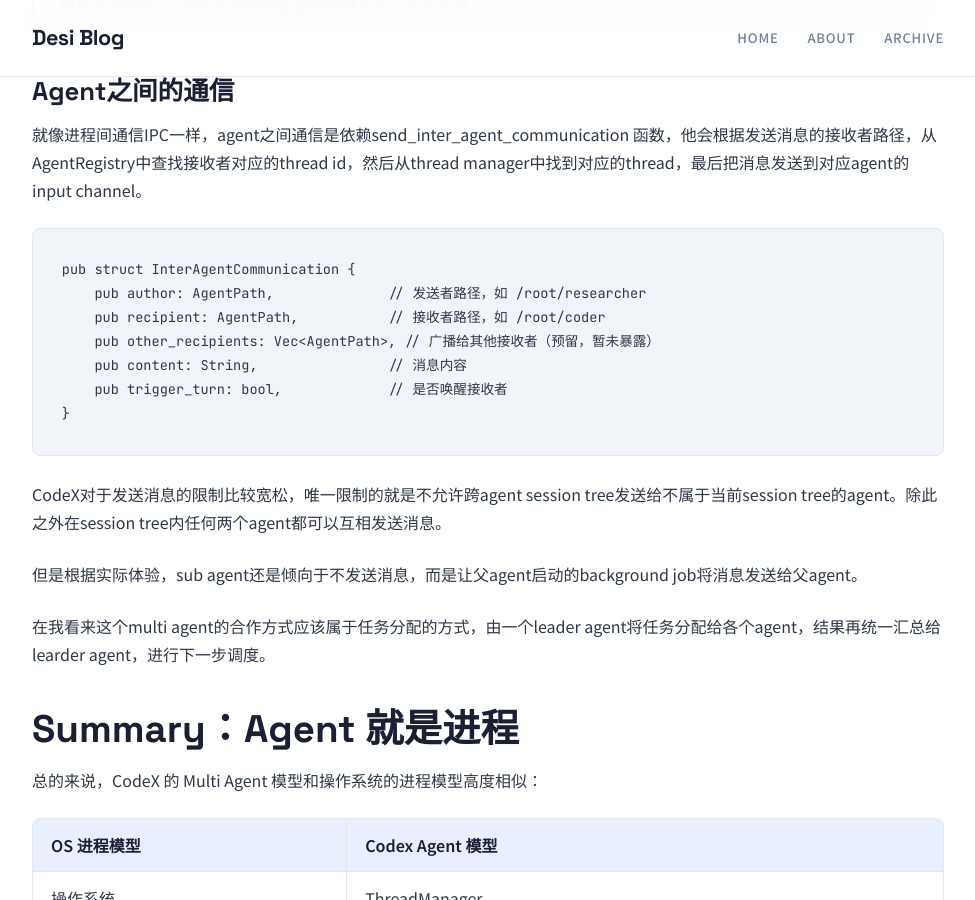
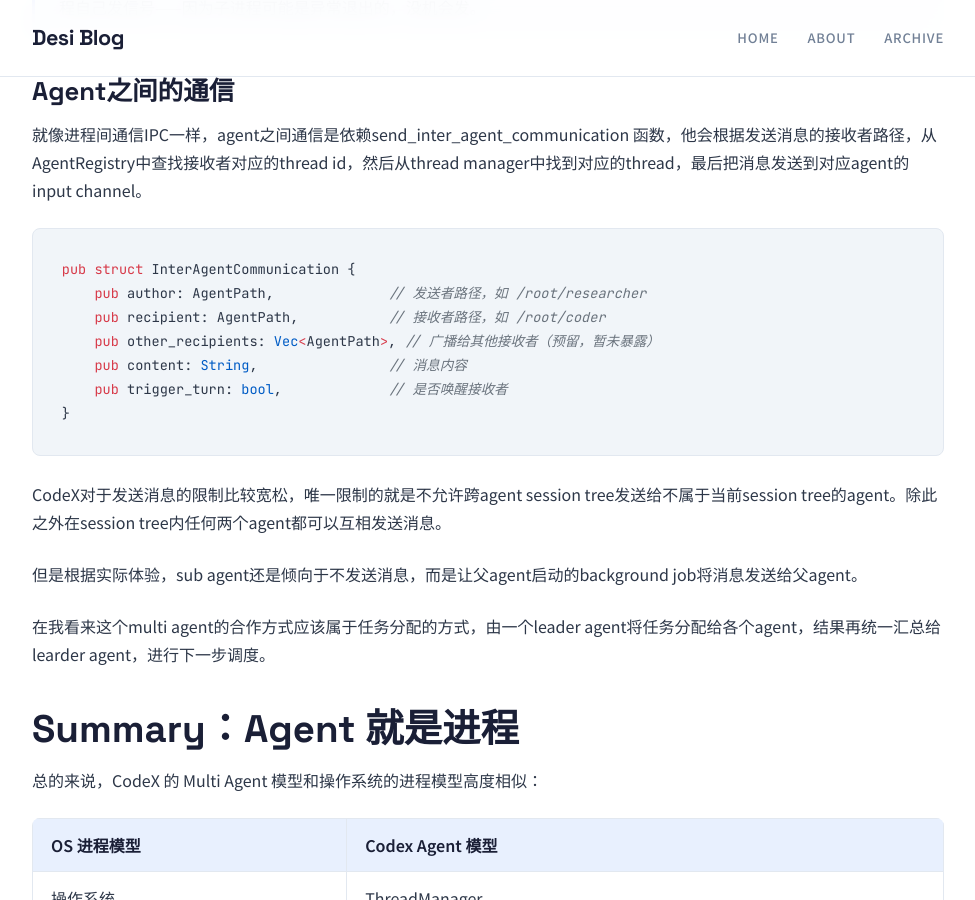
Before and after one commit to WenDesi/Blog, a Jekyll site: the page built from _posts/2026-04-13-agent-os.md, in a window 1280 px wide and 900 px high, scrolled down 4384 px. Shown: the whole window, without its empty margins (152-1127 px from the left). Built offline with Jekyll 4.4.1, drawn with Linux system fonts in a browser that asks for light colours.

Commit message:
fix: add language tags to code blocks for syntax highlighting

````diff
--- a/_posts/2026-04-13-agent-os.md
+++ b/_posts/2026-04-13-agent-os.md
@@ -102,7 +102,7 @@
 ## Agent之间的通信
 就像进程间通信IPC一样，agent之间通信是依赖send_inter_agent_communication 函数，他会根据发送消息的接收者路径，从AgentRegistry中查找接收者对应的thread id，然后从thread manager中找到对应的thread，最后把消息发送到对应agent的input channel。
 
-```
+```rust
 pub struct InterAgentCommunication {
     pub author: AgentPath,              // 发送者路径，如 /root/researcher
     pub recipient: AgentPath,           // 接收者路径，如 /root/coder
@@ -138,7 +138,7 @@
 
 连 fork 的行为都很像：
 
-```
+```text
 OS:    fork() → 复制父进程的内存       → 子进程继续执行
 Codex: fork_thread_with_source() → 复制父 Agent 的对话历史 → 子 Agent 继续工作
 ```
````
